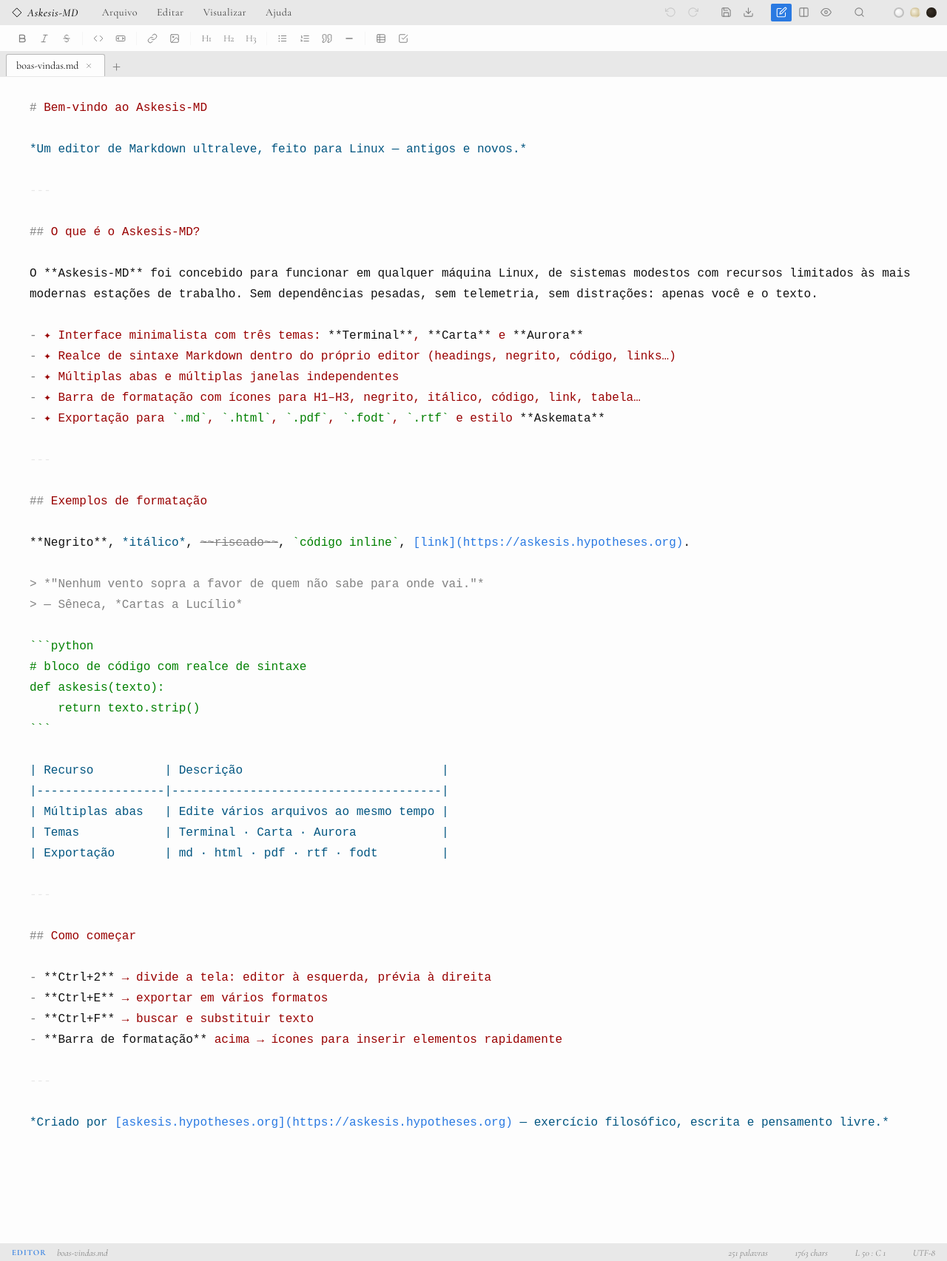
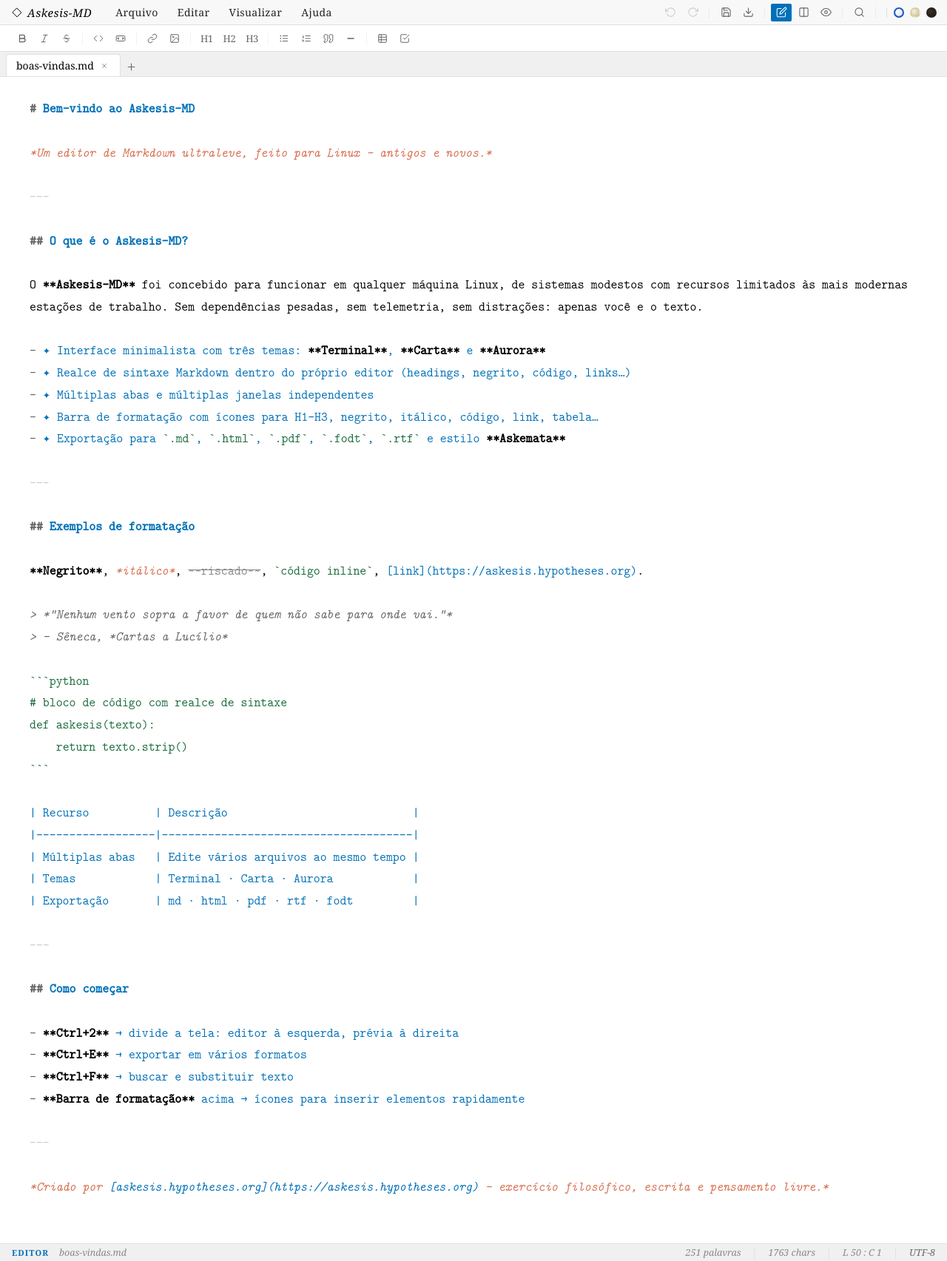
Before and after one commit to askemata/askemata.github.io, a Jekyll site: the page askesis-mdtipografico.html, which Jekyll copies as it is, in a window 1280 px wide. Shown: the whole page at 74% size. Built offline with Jekyll 4.4.1, drawn with Linux system fonts in a browser that asks for light colours; some web fonts are replaced.

Commit message:
Atualizar o askesis-mdtipografico.html

```diff
--- a/askesis-mdtipografico.html
+++ b/askesis-mdtipografico.html
@@ -19,49 +19,148 @@
    - Cor de destaque: --ask-accent e --ask-cap
    ============================================================ */
 
-/* Fontes elegantes via Google Fonts — sem base64, fáceis de trocar */
-@import url('https://fonts.googleapis.com/css2?family=Cormorant+Garamond:ital,wght@0,300;0,400;0,500;0,600;1,300;1,400;1,500&family=EB+Garamond:ital,wght@0,400;0,500;1,400;1,500&family=Cardo:ital,wght@0,400;0,700;1,400&display=swap');
-
-/* ── VARIÁVEIS — Carta (branco, tema principal) ── */
+/* ── FONTES: Latin Modern (latex.now.sh) — mesma fonte do askemata.github.io
+   Latin Modern: serifada elegante, derivada da Computer Modern do LaTeX
+   Latin Modern Mono: variante monospace para o editor (garante alinhamento perfeito) */
+@font-face {
+  font-family: 'Latin Modern';
+  font-style: normal; font-weight: normal; font-display: swap;
+  src: url('https://latex.now.sh/fonts/LM-regular.woff2') format('woff2'),
+       url('https://latex.now.sh/fonts/LM-regular.woff') format('woff');
+}
+@font-face {
+  font-family: 'Latin Modern';
+  font-style: italic; font-weight: normal; font-display: swap;
+  src: url('https://latex.now.sh/fonts/LM-italic.woff2') format('woff2'),
+       url('https://latex.now.sh/fonts/LM-italic.woff') format('woff');
+}
+@font-face {
+  font-family: 'Latin Modern';
+  font-style: normal; font-weight: bold; font-display: swap;
+  src: url('https://latex.now.sh/fonts/LM-bold.woff2') format('woff2'),
+       url('https://latex.now.sh/fonts/LM-bold.woff') format('woff');
+}
+@font-face {
+  font-family: 'Latin Modern';
+  font-style: italic; font-weight: bold; font-display: swap;
+  src: url('https://latex.now.sh/fonts/LM-bold-italic.woff2') format('woff2'),
+       url('https://latex.now.sh/fonts/LM-bold-italic.woff') format('woff');
+}
+/* Libertinus: fallback serifado elegante */
+@font-face {
+  font-family: 'Libertinus';
+  font-style: normal; font-weight: normal; font-display: swap;
+  src: url('https://latex.now.sh/fonts/Libertinus-regular.woff2') format('woff2');
+}
+@font-face {
+  font-family: 'Libertinus';
+  font-style: italic; font-weight: normal; font-display: swap;
+  src: url('https://latex.now.sh/fonts/Libertinus-italic.woff2') format('woff2');
+}
+@font-face {
+  font-family: 'Libertinus';
+  font-style: normal; font-weight: bold; font-display: swap;
+  src: url('https://latex.now.sh/fonts/Libertinus-bold.woff2') format('woff2');
+}
+
+/* ── VARIÁVEIS — Carta (fundo branco · texto preto · cores askemata/style-latex.css) ── */
 :root {
   /* Fontes */
-  --fm: 'Courier New', 'Lucida Console', 'DejaVu Sans Mono', monospace;
-  --fu: 'Cormorant Garamond', 'EB Garamond', Georgia, serif;
+  /* EDITOR: monospace obrigatório — garante alinhamento highlight↔cursor */
+  --fm: 'Latin Modern Mono', 'Courier New', 'Lucida Console', monospace;
+  /* UI / INTERFACE: Latin Modern serifada — mesma do askemata.github.io */
+  --fu: 'Latin Modern', 'Libertinus', Georgia, 'Times New Roman', serif;
   --fc: 'Courier New', 'Lucida Console', monospace;
   --tr: 0.16s ease;
 
   /* Editor */
-  --efs: 16px;
+  --efs: 17px;
   --elh: 1.75;
   --epv: 28px;
   --eph: 40px;
 
-  /* Carta: paleta Minima Classic (askemata.github.io / jekyll/minima) */
-  --bg0: #fdfdfd;   /* $background-color */
-  --bg1: #e8e8e8;   /* $header-background-color */
-  --bg2: #f5f5ff;   /* hover suave */
-  --bg3: #dcdcec;   /* pressed */
-  --bga: #2a7ae2;   /* $link-base-color */
-  --bd:  #e8e8e8;   /* $border-color */
+  /* Carta: fundo branco puro · texto preto · cores do askemata/style-latex.css
+     Links:      #0070b7  (estilo latex.css)
+     Link hover: #d86d4e  (estilo latex.css)
+     Headings no editor: azul sobrio (#1a5276) para estrutura
+     Bold:   preto — alto contraste
+     Italic: tom de link (#0070b7) — elegância tipográfica
+     Blockquote: #666666  (estilo latex.css)                       */
+  --bg0: #ffffff;   /* fundo editor: branco puro */
+  --bg1: #f8f8f8;   /* menubar / fmtbar */
+  --bg2: #f0f0f0;   /* hover */
+  --bg3: #e4e4e4;   /* pressed */
+  --bga: #0070b7;   /* accent — link color do style-latex.css */
+  --bd:  #e0e0e0;   /* bordas */
+  --bd2: #cccccc;
+  --t0:  #000000;   /* texto: preto puro — máximo contraste */
+  --t1:  #222222;
+  --t2:  #666666;   /* blockquote color do style-latex.css */
+  --ta:  #0070b7;   /* link color */
+  --cur: #0070b7;   /* cursor */
+  --scr: #cccccc;
+
+  /* Sintaxe do editor Markdown — derivada do style-latex.css:
+     Headings: azul (#0070b7) — mesma cor de link do latex.css
+     Bold:     preto (#000000) — alto contraste, tipografia clássica
+     Italic:   laranja-terra (#d86d4e) — hover color do latex.css
+     Code:     verde-escuro tipográfico
+     Links:    #0070b7 — link color exato do latex.css
+     Blockquote: #666666 — cor de blockquote do latex.css        */
+  --sh: #0070b7;    /* headings: link color latex.css */
+  --sb: #000000;    /* bold: preto — alto contraste */
+  --si: #d86d4e;    /* italic: hover color latex.css */
+  --sc: #1a6b3c;    /* code: verde escuro tipográfico */
+  --sl: #0070b7;    /* links: link color exato */
+  --sq: #666666;    /* blockquote: color latex.css */
+  --sm: #0070b7;    /* list markers: azul */
+  --sr: #cccccc;    /* HR */
+  --ss: #888888;    /* strikethrough */
+  --sg: #1a6b3c;    /* images: verde */
+  --st: #0070b7;    /* table */
+
+  --tbg:  #f0f0f0;
+  --tabg: #ffffff;
+  --tbd:  #e0e0e0;
+  --tt:   #888888;
+  --tat:  #000000;
+
+  --sbg: #f0f0f0;
+  --st2: #888888;
+
+  --ask-rule:   #e0e0e0;
+  --ask-cap:    #000000;
+  --ask-accent: #0070b7;
+  --ask-drop:   rgba(0,0,0,.08);
+}
+
+/* ── Tema Scriptorium — pergaminho sépia (era o tema Carta) ── */
+.theme-scriptorium {
+  --bg0: #fdfdfd;   /* fundo quase branco */
+  --bg1: #e8e8e8;
+  --bg2: #f5f5ff;
+  --bg3: #dcdcec;
+  --bga: #2a7ae2;
+  --bd:  #e8e8e8;
   --bd2: #b8b8b8;
-  --t0:  #111111;   /* $text-color */
+  --t0:  #111111;
   --t1:  #424242;
-  --t2:  #828282;   /* $brand-color grey */
+  --t2:  #828282;
   --ta:  #2a7ae2;
-  --cur: #2a7ae2;   /* cursor na cor do brand */
+  --cur: #2a7ae2;
   --scr: #b8b8b8;
 
-  --sh: #990000;    /* headings */
-  --sb: #111111;    /* bold */
-  --si: #005580;    /* italic: azul Minima */
-  --sc: #008000;    /* code: verde */
-  --sl: #2a7ae2;    /* links: brand-color exato */
-  --sq: #828282;    /* blockquote: grey */
-  --sm: #990000;    /* list markers */
-  --sr: #e8e8e8;    /* HR: border-color */
-  --ss: #828282;    /* strikethrough */
-  --sg: #005580;    /* images */
-  --st: #005580;    /* table */
+  --sh: #990000;
+  --sb: #111111;
+  --si: #005580;
+  --sc: #008000;
+  --sl: #2a7ae2;
+  --sq: #828282;
+  --sm: #990000;
+  --sr: #e8e8e8;
+  --ss: #828282;
+  --sg: #005580;
+  --st: #005580;
 
   --tbg:  #e8e8e8;
   --tabg: #fdfdfd;
@@ -74,51 +173,8 @@
 
   --ask-rule:   #e8e8e8;
   --ask-cap:    #111111;
-  --ask-accent: #2a7ae2;   /* brand-color exato */
+  --ask-accent: #2a7ae2;
   --ask-drop:   rgba(0,0,0,.08);
-}
-
-/* ── Tema Scriptorium — pergaminho sépia ── */
-.theme-scriptorium {
-  --bg0: #fdfaf4;
-  --bg1: #f5f0e6;
-  --bg2: #ece6d8;
-  --bg3: #e0d8c8;
-  --bga: #4a3520;
-  --bd:  #c8bfaa;
-  --bd2: #ddd6c4;
-  --t0:  #1e1408;
-  --t1:  #4a3c28;
-  --t2:  #8a7860;
-  --ta:  #6b4c2a;
-  --cur: #2a1a08;
-  --scr: #c0b89a;
-
-  --sh: #1a0a00;
-  --sb: #6b2500;
-  --si: #003a5a;
-  --sc: #1a4a1a;
-  --sl: #1a3a6a;
-  --sq: #6a5a40;
-  --sm: #6b2500;
-  --sr: #b0a890;
-  --ss: #8a8070;
-  --sg: #003a5a;
-  --st: #2a1a00;
-
-  --tbg:  #ede8df;
-  --tabg: #fdfaf4;
-  --tbd:  #c8bfaa;
-  --tt:   #7a6a50;
-  --tat:  #1e1408;
-
-  --sbg: #ece6d8;
-  --st2: #8a7860;
-
-  --ask-rule:   #b0a080;
-  --ask-cap:    #2a1a08;
-  --ask-accent: #6b4c2a;
-  --ask-drop:   rgba(0,0,0,.06);
 }
 
 /* ── Tema Vellum: Night Owl (sdras/night-owl-vscode-theme, Sarah Drasner) ── */
@@ -191,7 +247,7 @@ svg.ic {
   flex-shrink: 0; position: relative; z-index: 1000; gap: 2px;
 }
 #logo {
-  font-family: 'Cormorant Garamond', Georgia, serif;
+  font-family: 'Latin Modern', 'Libertinus', Georgia, serif;
   font-size: 15px; font-weight: 500; font-style: italic;
   color: var(--ask-cap);
   padding: 0 18px 0 2px; white-space: nowrap;
@@ -202,7 +258,7 @@ svg.ic {
 .mt {
   display: flex; align-items: center;
   height: 28px; padding: 0 12px;
-  font-family: 'Cormorant Garamond', Georgia, serif;
+  font-family: 'Latin Modern', 'Libertinus', Georgia, serif;
   font-size: 14px; letter-spacing: .03em;
   color: var(--t1); cursor: pointer;
   transition: background var(--tr), color var(--tr); white-space: nowrap;
@@ -219,7 +275,7 @@ svg.ic {
 .mc {
   display: flex; align-items: center;
   padding: 6px 16px 6px 12px;
-  font-family: 'Cormorant Garamond', Georgia, serif;
+  font-family: 'Latin Modern', 'Libertinus', Georgia, serif;
   font-size: 13.5px; letter-spacing: .015em;
   color: var(--t0); cursor: pointer; gap: 8px;
 }
@@ -249,7 +305,7 @@ svg.ic {
   transform: translateX(-50%);
   background: var(--bg1); border: 1px solid var(--ask-rule);
   color: var(--t0);
-  font-family: 'Cormorant Garamond', serif; font-style: italic; font-size: 12px;
+  font-family: 'Latin Modern', 'Libertinus', Georgia, serif; font-style: italic; font-size: 12px;
   padding: 3px 10px; white-space: nowrap; pointer-events: none; z-index: 9999;
   box-shadow: 0 2px 8px var(--ask-drop);
 }
@@ -266,7 +322,7 @@ svg.ic {
 }
 .tdot:hover { transform: scale(1.2); }
 .tdot.on { border-color: var(--ask-accent); }
-.d-w { background: radial-gradient(circle at 35% 35%, #ffffff, #e0e0e0); border-color: #c0c0c0 !important; }
+.d-w { background: radial-gradient(circle at 35% 35%, #ffffff, #d0d8f0); border-color: #1a56c4 !important; }
 .d-t { background: radial-gradient(circle at 35% 35%, #f5f0e0, #c8b888); }
 .d-c { background: radial-gradient(circle at 35% 35%, #3a3228, #1a1610); }
 
@@ -281,7 +337,7 @@ svg.ic {
   display: flex; align-items: center; justify-content: center;
   height: 26px; min-width: 28px; padding: 0 6px;
   border-radius: 2px; cursor: pointer; color: var(--t2);
-  font-family: 'Cormorant Garamond', serif; font-size: 13px;
+  font-family: 'Latin Modern', 'Libertinus', Georgia, serif; font-size: 13px;
   transition: background var(--tr), color var(--tr); position: relative;
 }
 .fb:hover { background: var(--bg2); color: var(--t0); }
@@ -289,7 +345,7 @@ svg.ic {
   content: attr(title); position: absolute; top: calc(100% + 5px); left: 50%;
   transform: translateX(-50%);
   background: var(--bg1); border: 1px solid var(--ask-rule);
-  color: var(--t0); font-family: 'Cormorant Garamond', serif; font-style: italic;
+  color: var(--t0); font-family: 'Latin Modern', 'Libertinus', Georgia, serif; font-style: italic;
   font-size: 12px; padding: 2px 9px; white-space: nowrap;
   pointer-events: none; z-index: 9999; box-shadow: 0 2px 8px var(--ask-drop);
 }
@@ -306,7 +362,7 @@ svg.ic {
 .tab {
   display: flex; align-items: center; gap: 6px;
   padding: 0 13px; height: 30px;
-  font-family: 'Cormorant Garamond', serif; font-size: 14px; font-style: italic;
+  font-family: 'Latin Modern', 'Libertinus', Georgia, serif; font-size: 14px; font-style: italic;
   color: var(--tt); cursor: pointer;
   border-radius: 3px 3px 0 0;
   border: 1px solid transparent; border-bottom: none;
@@ -344,7 +400,7 @@ svg.ic {
 #searchbar.show { display: flex; }
 .sinp {
   background: var(--bg0); border: 1px solid var(--ask-rule);
-  color: var(--t0); font-family: 'EB Garamond', Georgia, serif; font-size: 15px;
+  color: var(--t0); font-family: 'Latin Modern', 'Libertinus', Georgia, serif; font-size: 15px;
   padding: 4px 10px; outline: none;
   box-shadow: inset 0 1px 3px rgba(0,0,0,.06);
 }
@@ -353,14 +409,14 @@ svg.ic {
 #s-repl { width: 170px; }
 .sbtn {
   padding: 5px 14px; cursor: pointer;
-  font-family: 'Cormorant Garamond', serif; font-size: 13.5px;
+  font-family: 'Latin Modern', 'Libertinus', Georgia, serif; font-size: 13.5px;
   background: var(--bg2); border: 1px solid var(--ask-rule); color: var(--t0);
   transition: background var(--tr); display: flex; align-items: center; gap: 5px;
 }
 .sbtn:hover { background: var(--bg3); }
 .sbtn.pri { background: var(--ask-accent); border-color: var(--ask-accent); color: #fff; }
 #s-res {
-  font-family: 'Cormorant Garamond', serif; font-style: italic;
+  font-family: 'Latin Modern', 'Libertinus', Georgia, serif; font-style: italic;
   font-size: 13.5px; color: var(--t2); min-width: 90px;
 }
 
@@ -433,7 +489,7 @@ svg.ic {
 #preview-pane {
   width: 50%; display: none; overflow-y: auto;
   background: var(--bg0); padding: 36px 56px;
-  font-family: 'EB Garamond', 'Cormorant Garamond', Georgia, serif;
+  font-family: 'Latin Modern', 'Libertinus', Georgia, serif;
   font-size: 18px; line-height: 1.88;
   color: var(--t0); min-width: 0;
   border-left: 1px solid var(--ask-rule);
@@ -444,19 +500,19 @@ svg.ic {
 
 /* Tipografia da prévia — estilo editorial */
 #preview-pane h1 {
-  font-family: 'Cormorant Garamond', serif;
+  font-family: 'Latin Modern', 'Libertinus', Georgia, serif;
   font-size: 2em; font-weight: 400; font-style: normal;
   text-align: center; letter-spacing: .06em; text-transform: uppercase;
   margin: 1.4em 0 .6em;
   border-bottom: 1px solid var(--ask-rule); padding-bottom: .4em;
 }
 #preview-pane h2 {
-  font-family: 'Cormorant Garamond', serif;
+  font-family: 'Latin Modern', 'Libertinus', Georgia, serif;
   font-size: 1.45em; font-weight: 500; font-style: italic;
   margin: 1.4em 0 .5em;
 }
 #preview-pane h3 {
-  font-family: 'Cormorant Garamond', serif;
+  font-family: 'Latin Modern', 'Libertinus', Georgia, serif;
   font-size: 1.18em; font-weight: 600;
   margin: 1.2em 0 .4em;
 }
@@ -498,7 +554,7 @@ svg.ic {
   display: flex; align-items: center;
   background: var(--sbg); border-top: 1px solid var(--ask-rule);
   height: 24px; padding: 0 16px; flex-shrink: 0;
-  font-family: 'Cormorant Garamond', serif;
+  font-family: 'Latin Modern', 'Libertinus', Georgia, serif;
   font-size: 12.5px; font-style: italic; color: var(--st2); gap: 0;
 }
 .sm {
@@ -511,26 +567,27 @@ svg.ic {
 .ssep { color: var(--ask-rule); font-style: normal; }
 
 /* ── SINTAXE ── */
-/* REGRA CRÍTICA: nenhuma classe de sintaxe altera font-size,
-   font-family, font-weight ou font-style — qualquer mudança de
-   métrica de glifo causa desalinhamento entre highlight e cursor */
-.h1  { color: var(--sh); }
-.h2  { color: var(--sh); }
-.h3  { color: var(--sh); }
+/* SINTAXE: font-weight e font-style são SEGUROS em monospace
+   porque não alteram o avanço horizontal nem a altura da linha
+   (line-height fixo em ratio × font-size constante = altura invariável).
+   font-size e font-family continuam PROIBIDOS — esses sim causam drift. */
+.h1  { color: var(--sh); font-weight: bold; }
+.h2  { color: var(--sh); font-weight: bold; }
+.h3  { color: var(--sh); font-weight: bold; }
 .h4, .h5, .h6 { color: var(--sh); opacity: .8; }
 .mk  { color: var(--t2); }
-.bd2 { color: var(--sb); }
-.it  { color: var(--si); }
+.bd2 { color: var(--sb); font-weight: bold; }
+.it  { color: var(--si); font-style: italic; }
 .cd  { color: var(--sc); }
 .cb  { color: var(--sc); }
 .lk  { color: var(--sl); }
 .im  { color: var(--sg); }
-.bq  { color: var(--sq); }
+.bq  { color: var(--sq); font-style: italic; }
 .li  { color: var(--sm); }
 .hr  { color: var(--sr); }
 .st  { color: var(--ss); text-decoration: line-through; }
 .hl-tb { color: var(--st); }
-.fm  { color: var(--t2); }
+.fm  { color: var(--t2); font-style: italic; }
 
 /* ── MODAIS ── */
 .ov {
@@ -546,19 +603,19 @@ svg.ic {
   width: 92vw; max-height: 90vh; overflow-y: auto;
 }
 .modal h3 {
-  font-family: 'Cormorant Garamond', serif;
+  font-family: 'Latin Modern', 'Libertinus', Georgia, serif;
   font-size: 17px; font-weight: 400; font-style: italic;
   color: var(--t0); margin-bottom: 16px;
   display: flex; align-items: center; gap: 9px;
   border-bottom: 1px solid var(--ask-rule); padding-bottom: 10px;
 }
 .modal p {
-  font-family: 'EB Garamond', serif; font-size: 15px;
+  font-family: 'Latin Modern', 'Libertinus', Georgia, serif; font-size: 15px;
   color: var(--t1); margin-bottom: 12px; line-height: 1.7;
 }
 .modal input {
   width: 100%; background: var(--bg0); border: 1px solid var(--ask-rule);
-  color: var(--t0); font-family: 'EB Garamond', serif; font-size: 15px;
+  color: var(--t0); font-family: 'Latin Modern', 'Libertinus', Georgia, serif; font-size: 15px;
   padding: 7px 10px; margin-bottom: 12px; outline: none;
   box-shadow: inset 0 1px 3px rgba(0,0,0,.06);
 }
@@ -566,7 +623,7 @@ svg.ic {
 .mbtns { display: flex; gap: 10px; justify-content: flex-end; margin-top: 6px; }
 .btn {
   padding: 7px 22px; cursor: pointer;
-  font-family: 'Cormorant Garamond', serif; font-size: 14px; font-style: italic;
+  font-family: 'Latin Modern', 'Libertinus', Georgia, serif; font-size: 14px; font-style: italic;
   border: 1px solid var(--ask-rule); background: var(--bg2); color: var(--t0);
   transition: all var(--tr); display: flex; align-items: center; gap: 6px;
 }
@@ -585,15 +642,15 @@ svg.ic {
 }
 .eopt:hover { border-color: var(--ask-accent); background: var(--bg2); }
 .eopt .ext {
-  font-family: 'Cormorant Garamond', serif; font-style: italic;
+  font-family: 'Latin Modern', 'Libertinus', Georgia, serif; font-style: italic;
   font-size: 14px; color: var(--ask-accent);
 }
-.eopt .dsc { font-family: 'Cormorant Garamond', serif; font-size: 11px; color: var(--t2); }
+.eopt .dsc { font-family: 'Latin Modern', 'Libertinus', Georgia, serif; font-size: 11px; color: var(--t2); }
 .eopt.sp { grid-column: span 2; border-color: var(--ask-accent); }
 .eopt.sp .ext { font-weight: 500; }
 .scg {
   display: grid; grid-template-columns: auto 1fr; gap: 4px 20px;
-  font-family: 'Cormorant Garamond', serif; font-size: 13.5px; line-height: 2.2;
+  font-family: 'Latin Modern', 'Libertinus', Georgia, serif; font-size: 13.5px; line-height: 2.2;
 }
 .sck { color: var(--ask-accent); white-space: nowrap; font-style: italic; }
 .scd { color: var(--t1); }
@@ -700,7 +757,7 @@ svg.ic {
       <div class="mc" onclick="adjFont(-1)"><span class="lb">Diminuir fonte</span><span class="ks">Ctrl+–</span></div>
       <div class="mc" onclick="adjFont(1)"><span class="lb">Aumentar fonte</span><span class="ks">Ctrl+=</span></div>
       <hr>
-      <div class="mc" onclick="setTheme('carta')"><span class="lb">◉ Carta (branco)</span></div>
+      <div class="mc" onclick="setTheme('carta')"><span class="lb">◉ Carta (alto contraste)</span></div>
       <div class="mc" onclick="setTheme('scriptorium')"><span class="lb">◉ Scriptorium (sépia)</span></div>
       <div class="mc" onclick="setTheme('vellum')"><span class="lb">◉ Vellum (escuro)</span></div>
     </div>
@@ -761,7 +818,7 @@ svg.ic {
     <div class="tsep"></div>
     <!-- Theme dots -->
     <div class="tdots">
-      <div class="tdot d-w on" id="dot-carta" title="Carta (branco)"      onclick="setTheme('carta')"></div>
+      <div class="tdot d-w on" id="dot-carta" title="Carta (alto contraste)"      onclick="setTheme('carta')"></div>
       <div class="tdot d-t"   id="dot-scr"   title="Scriptorium (sépia)" onclick="setTheme('scriptorium')"></div>
       <div class="tdot d-c"   id="dot-vel"   title="Vellum (escuro)"     onclick="setTheme('vellum')"></div>
     </div>
@@ -1103,45 +1160,71 @@ const TA   = () => document.getElementById('editor-textarea');
 const HL   = () => document.getElementById('editor-highlight');
 const WRAP = () => document.getElementById('editor-wrap');
 
-// ── SYNC HEIGHT ────────────────────────────────────────────
-// Architecture: #editor-highlight is in-flow (not absolute).
-// Its natural height drives #editor-inner's height.
-// #editor-textarea is absolute top:0 left:0 width:100% height:100%
-// so it always matches the inner div exactly.
-// syncHeight just ensures the inner div is tall enough for both
-// the content AND the visible wrap area.
+// ── SYNC HEIGHT — solução definitiva ────────────────────────
+//
+// Arquitetura:
+//   #editor-wrap   → overflow:auto  (único container que rola)
+//   #editor-inner  → position:relative, in-flow dentro do wrap
+//   #editor-highlight (<pre>) → display:block, in-flow dentro do inner
+//                               SUA altura natural impulsiona o inner
+//   #editor-textarea → position:absolute top:0 left:0 w:100% h:100%
+//                      transparente, nunca rola (overflow:hidden)
+//
+// syncHeight garante que inner.minHeight ≥ max(conteúdo, viewport)
+// para que a textarea sempre cubra pelo menos a área visível.
+//
+// REGRAS CRÍTICAS para alinhamento perfeito:
+//   1. .ed-layer usa font-family MONOSPACE — único jeito de garantir
+//      que highlight e textarea ocupam exatamente o mesmo espaço
+//   2. letter-spacing e word-spacing: normal — nunca altere
+//   3. font-size, line-height e padding: IDÊNTICOS entre as duas camadas
+//   4. Não resetar minHeight para '' antes de medir — causa colapso
+//      que torna scrollHeight impreciso
+//   5. getBoundingClientRect().height é mais confiável que scrollHeight
+//      para elementos in-flow após font-load de fontes web
+//
 function syncHeight() {
   const hl = HL(), wrap = WRAP(), inner = document.getElementById('editor-inner');
   if (!hl || !wrap || !inner) return;
 
-  // Reset min-height so scrollHeight reflects true content
-  inner.style.minHeight = '';
-
-  // hl.scrollHeight: total height of the in-flow <pre> including content
-  // wrap.clientHeight: visible viewport of the scrollable container
-  // We take the max so the textarea always fills at least the viewport
-  const contentH = hl.scrollHeight;
+  // getBoundingClientRect().height força reflow síncrono e retorna
+  // a altura real renderizada — mais confiável que scrollHeight
+  // para fontes web (Latin Modern, etc.) que podem ainda estar carregando
+  const contentH = hl.getBoundingClientRect().height;
   const wrapH    = wrap.clientHeight;
-  const minH     = Math.max(contentH, wrapH);
-
-  inner.style.minHeight = minH + 'px';
-}
-
-// ResizeObserver watches editor-wrap for size changes (split drag, window resize).
-let _ro = null;
+
+  // +4px: buffer para fractional-pixel DPI (ex: 1.25× scale)
+  // Nunca reduzir abaixo do valor atual para evitar tremulação
+  const needed = Math.max(contentH, wrapH) + 4;
+  const current = parseFloat(inner.style.minHeight) || 0;
+  if (needed > current || needed < current - 40) {
+    // Só atualiza se diferença significativa (>40px para baixo)
+    // evita re-layouts desnecessários durante scroll
+    inner.style.minHeight = needed + 'px';
+  }
+}
+
+// ResizeObserver com debounce — evita loop de layout durante resize
+let _ro = null, _roTimer = null;
 function initResizeObserver() {
   if (typeof ResizeObserver === 'undefined') return;
-  _ro = new ResizeObserver(() => syncHeight());
+  _ro = new ResizeObserver(() => {
+    // Debounce: espera 1 frame antes de medir
+    // (garante que o browser terminou o layout do resize)
+    if (_roTimer) cancelAnimationFrame(_roTimer);
+    _roTimer = requestAnimationFrame(syncHeight);
+  });
   const wrap = WRAP();
   if (wrap) _ro.observe(wrap);
 }
 
 // ── HIGHLIGHT ──────────────────────────────────────────────
-// Sets highlight HTML then calls syncHeight after one rAF
-// (browser finishes in-flow layout before we read offsetHeight).
+// Double-rAF: primeiro frame commita o innerHTML no DOM,
+// segundo frame executa após o browser ter calculado o layout
+// completo do novo conteúdo (inclui carregamento de fontes web).
 function doHighlight(raw) {
   HL().innerHTML = buildHighlight(raw);
-  requestAnimationFrame(syncHeight);
+  requestAnimationFrame(() => requestAnimationFrame(syncHeight));
 }
 
 // ── INPUT ──────────────────────────────────────────────────
```
Also changed, not shown: other parts of askesis-mdtipografico.html (+1 -1 lines).
